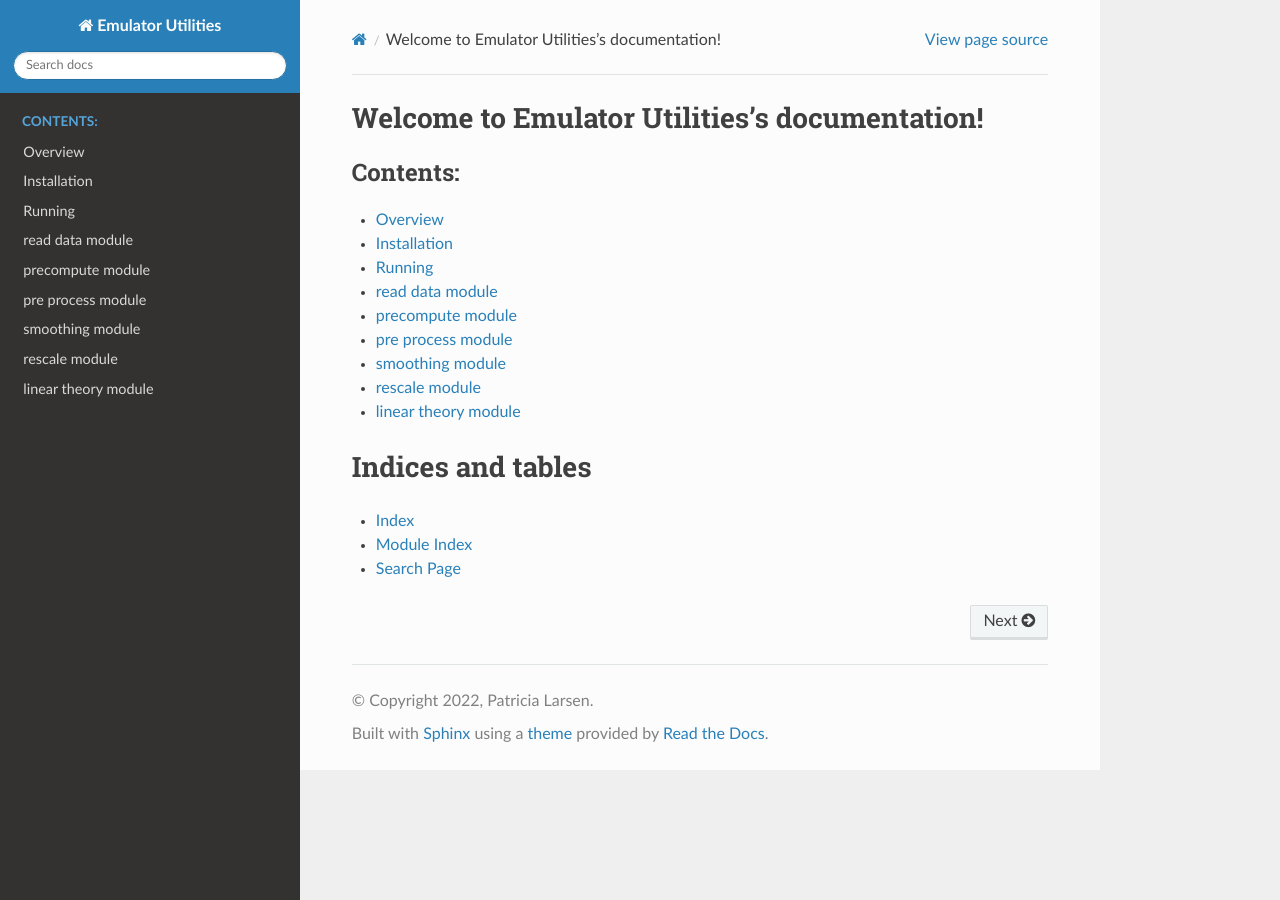
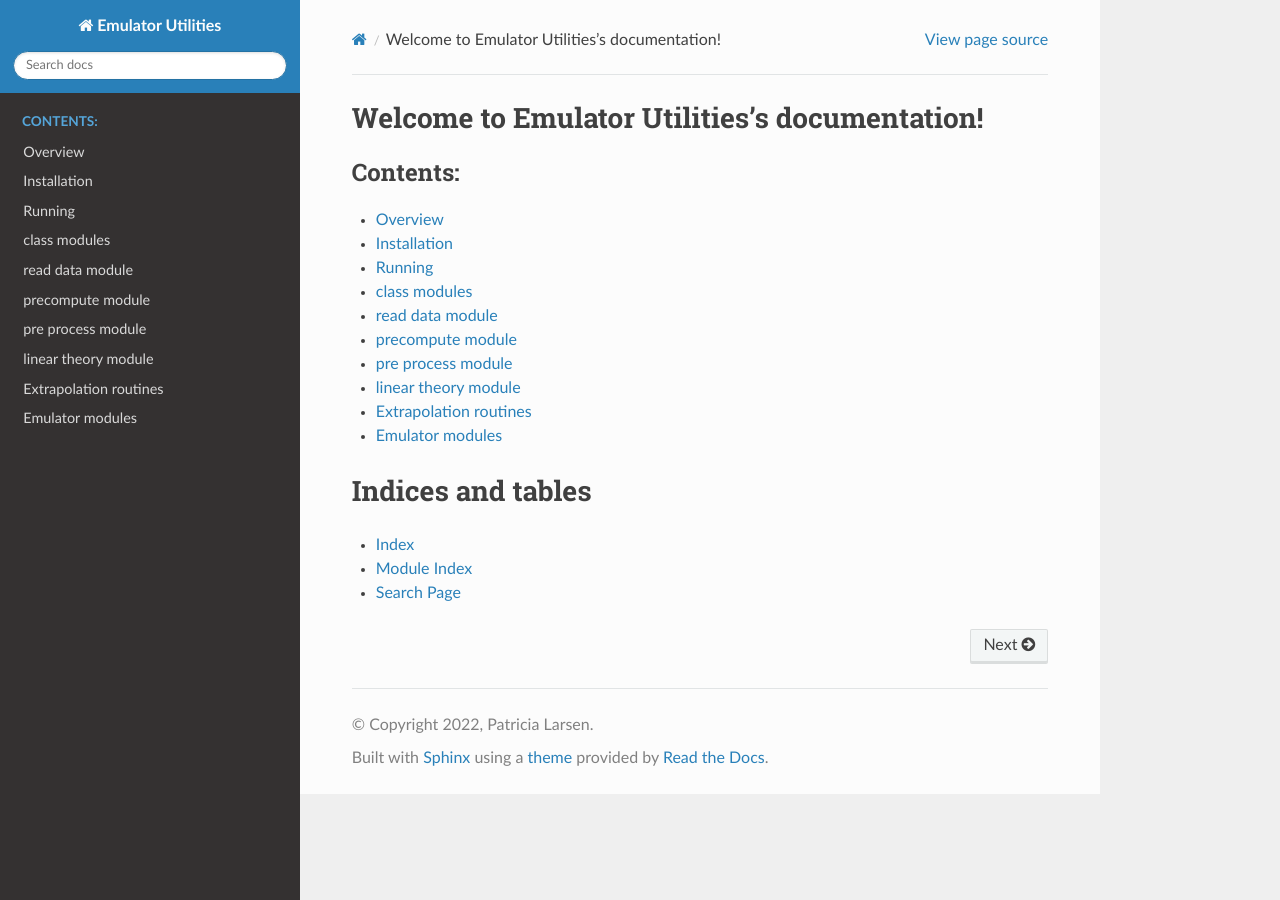
Before and after one commit to patricialarsen/emulator_utils, a Sphinx documentation site: the page built from docs/index.rst, in a window 1280 px wide. Built offline with Sphinx 7.4.7 and the Read the Docs theme 2.0.0, drawn with Linux system fonts in a browser that asks for light colours.

Commit message:
fixed docs

```diff
--- /dev/null
+++ b/docs/classes.rst
@@ -0,0 +1,7 @@
+class modules
+================
+.. automodule:: power_class
+  :members:
+
+.. automodule:: field3d_class
+  :members:
--- /dev/null
+++ b/docs/extrap.rst
@@ -0,0 +1,4 @@
+Extrapolation routines
+======================
+.. automodule:: high_k_extrap
+  :members:
--- a/docs/index.rst
+++ b/docs/index.rst
@@ -11,12 +11,13 @@ Welcome to Emulator Utilities's documentation!
    :caption: Contents:
 
    readme
+   classes
    read_data
    precompute_quantities
    pre_process
-   smoothing
-   rescale
    linear_theory
+   extrap
+   emu
 
 
 
--- a/docs/pre_process.rst
+++ b/docs/pre_process.rst
@@ -2,3 +2,9 @@ pre process module
 ===================
 .. automodule:: pre_process
   :members:
+
+.. automodule:: pre_process2d
+  :members:
+
+.. automodule:: smoothing
+  :members:
--- a/docs/rescale.rst
+++ /dev/null
@@ -1,4 +0,0 @@
-rescale module
-================
-.. automodule:: rescale
-  :members:
--- a/docs/smoothing.rst
+++ /dev/null
@@ -1,4 +0,0 @@
-smoothing module
-================
-.. automodule:: smoothing
-  :members:
```
Also changed, not shown: docs/emu.rst (added, +13 -0 lines), 4 other files.
